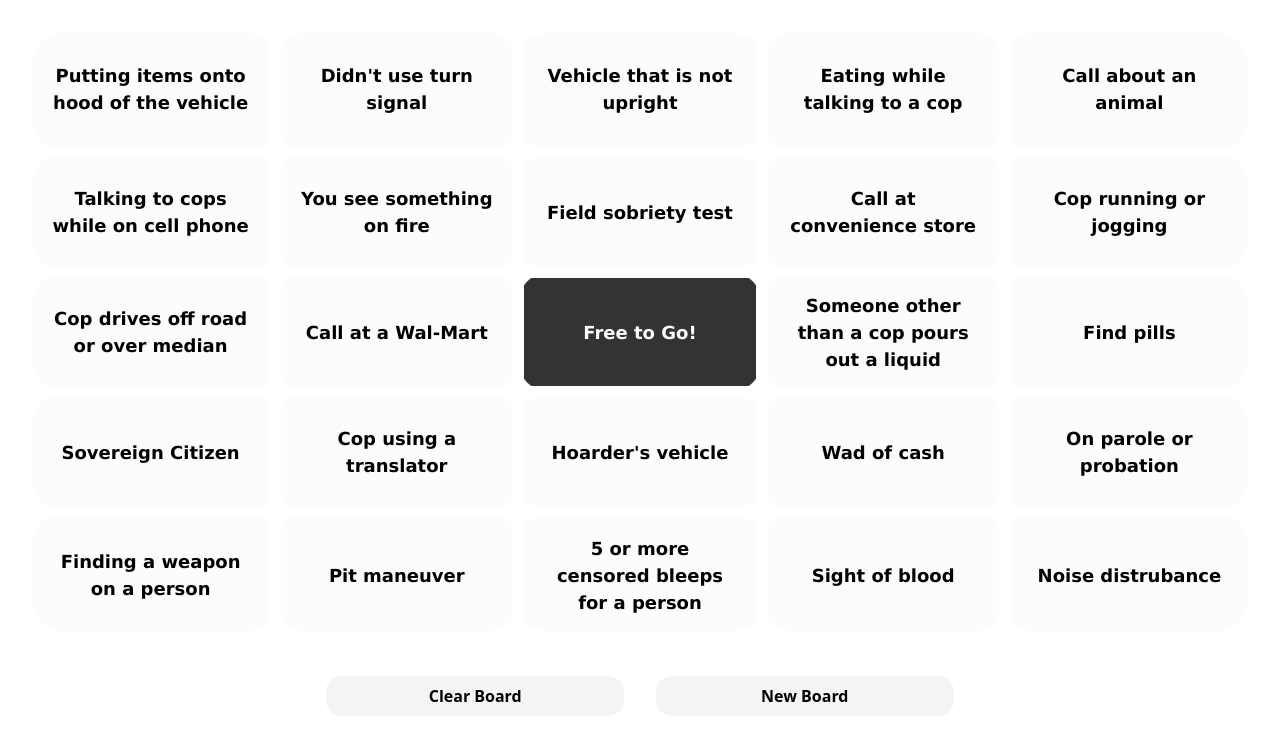
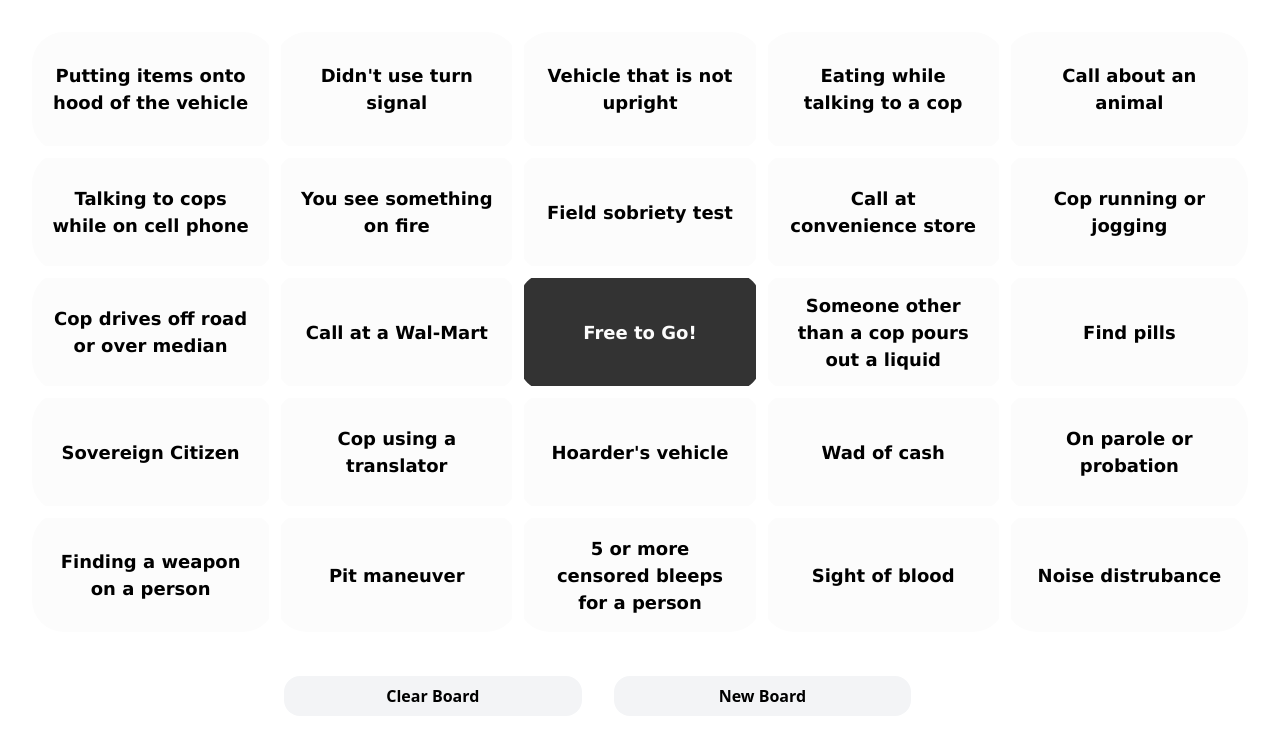
Before and after one commit to iArtemyst/_bingo-board, a website: page index.html in a window 1280 px wide. Drawn offline with nearby package versions, Linux system fonts and the light colour scheme.

Commit message:
changed alignment of buttons

```diff
--- a/index.html
+++ b/index.html
@@ -12,7 +12,7 @@
 
             </table>
         </div>
-        <div class="w-[60%] h-auto flex justify-center justify-self-center p-3">
+        <div class="w-[60%] h-auto flex relative left-[50%] -translate-x-[50%] p-3">
             <button id="clearButton" class="text-3x1 bg-gray-100 hover:bg-[#333333] border-none text-black hover:text-white font-bold border-2 rounded-2xl px-4 py-2 min-w-auto w-[40%] h-auto mx-4 text-nowrap">
                 Clear Board
             </button>
```
